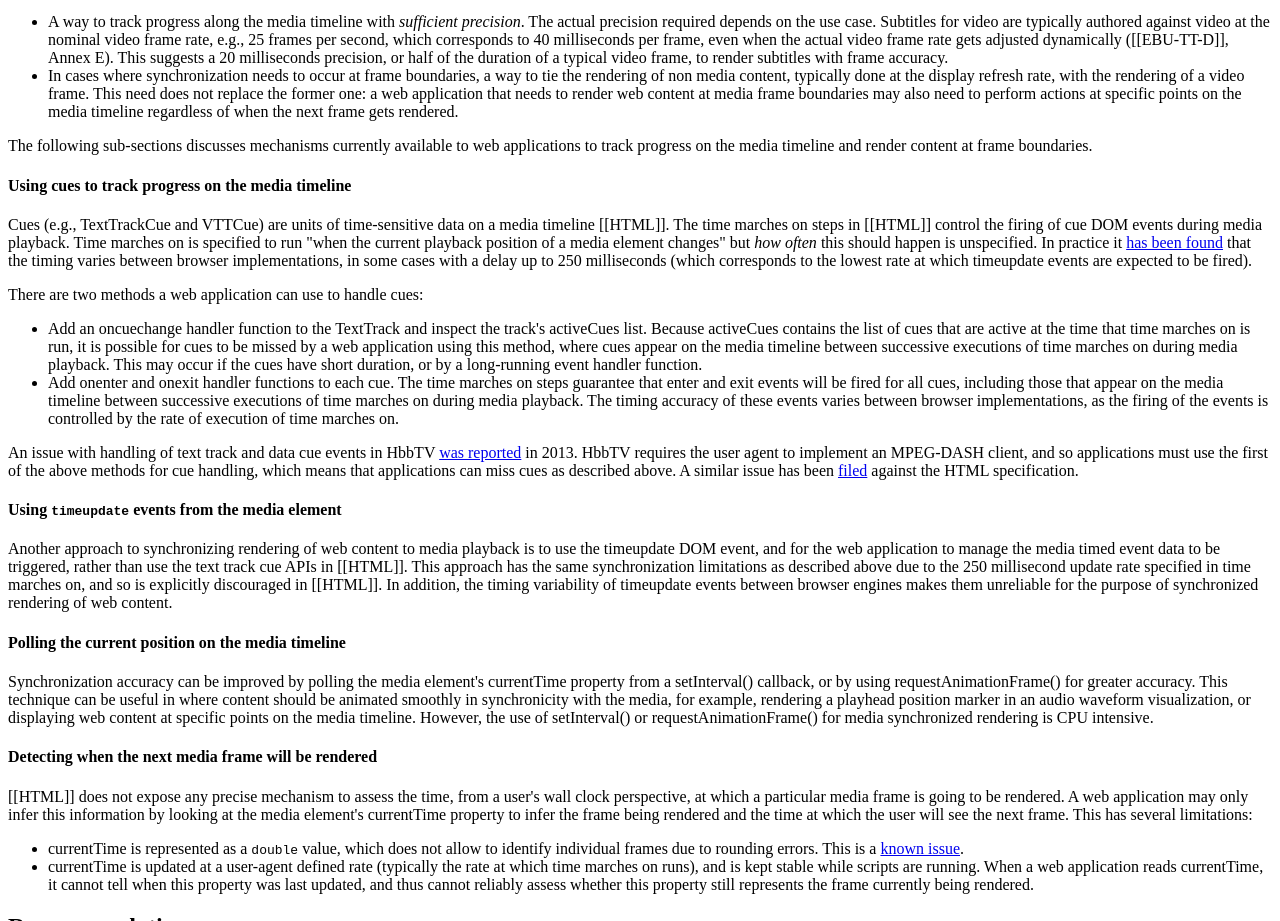
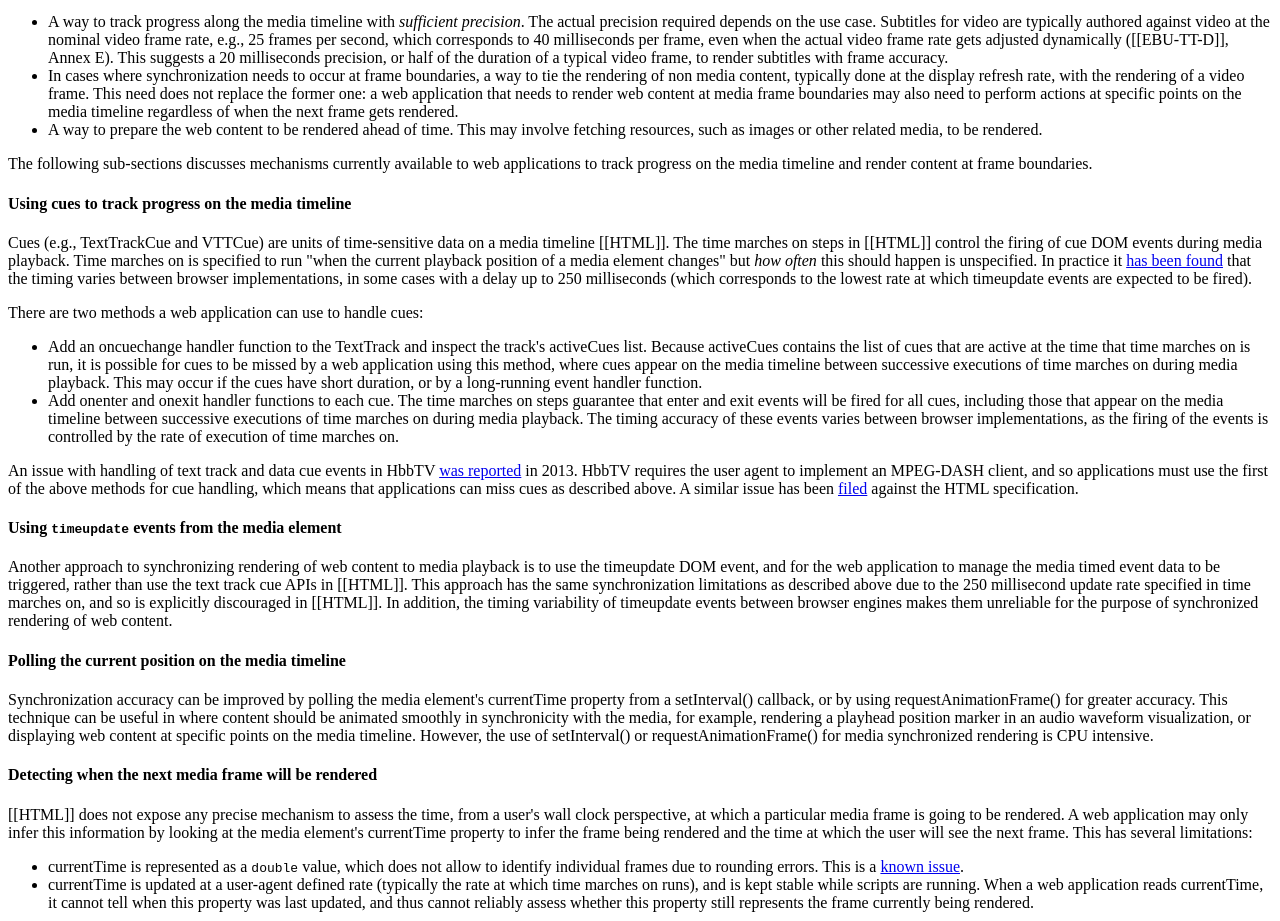
Before and after one commit to w3c/me-media-timed-events, a plain HTML site: page index.html in a window 1280 px wide. Shown: the part 6346-7267 px from the top of the page. Drawn offline with Linux system fonts and the light colour scheme.

Commit message:
Describe fetching web content to be rendered

```diff
--- a/index.html
+++ b/index.html
@@ -895,6 +895,11 @@
             perform actions at specific points on the <a>media timeline</a>
             regardless of when the next frame gets rendered.
           </li>
+          <li>
+            A way to prepare the web content to be rendered ahead of time. This
+            may involve fetching resources, such as images or other related media,
+            to be rendered.
+          </li>
         </ul>
         <p>
           The following sub-sections discusses mechanisms currently available to
```
